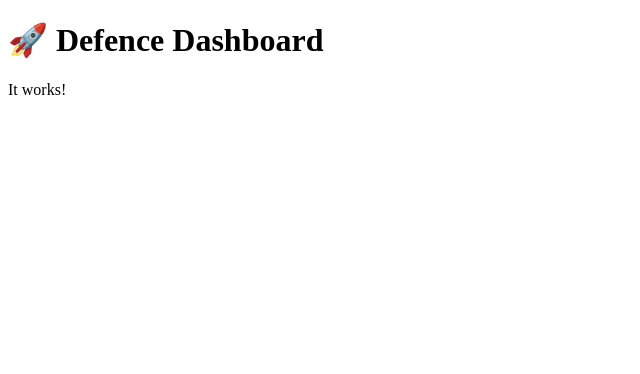
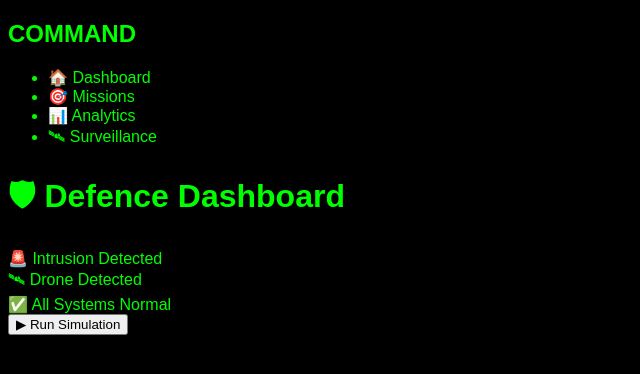
Before and after one commit to riyaunicornriya0003-tech/defence-dashboard, a plain HTML site: page index.html in a window 1280 px wide. Shown: the whole page, without its empty margins (0-640 px from the left). Drawn offline with Linux system fonts and the light colour scheme.

Commit message:
Update index.html

```diff
--- a/index.html
+++ b/index.html
@@ -1,10 +1,37 @@
 <!DOCTYPE html>
-<html>
+<html lang="en">
 <head>
-  <title>Defence Dashboard</title>
+  <title>Defence Command Center</title>
+  <link rel="stylesheet" href="style.css">
 </head>
 <body>
-  <h1>🚀 Defence Dashboard</h1>
-  <p>It works!</p>
+
+<div class="container">
+
+  <div class="sidebar">
+    <h2>COMMAND</h2>
+    <ul>
+      <li>🏠 Dashboard</li>
+      <li>🎯 Missions</li>
+      <li>📊 Analytics</li>
+      <li>🛰 Surveillance</li>
+    </ul>
+  </div>
+
+  <div class="main">
+    <h1>🛡 Defence Dashboard</h1>
+
+    <div class="cards">
+      <div class="card red">🚨 Intrusion Detected</div>
+      <div class="card yellow">🛰 Drone Detected</div>
+      <div class="card green">✅ All Systems Normal</div>
+    </div>
+
+    <button onclick="simulate()">▶ Run Simulation</button>
+  </div>
+
+</div>
+
+<script src="script.js"></script>
 </body>
 </html>
```
